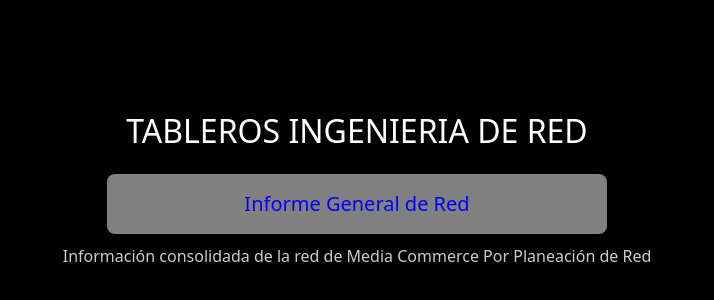
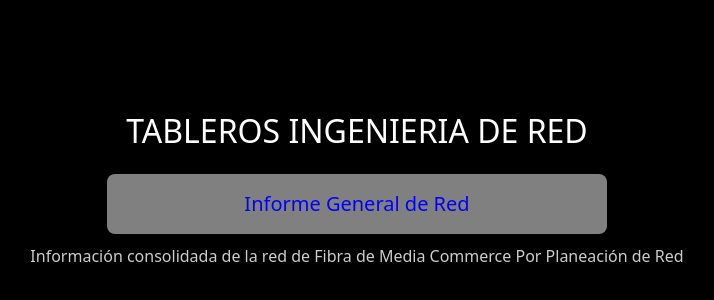
Before and after one commit to octalivarposo/Dash_Power_BI_Ingenieria_De_Red., a plain HTML site: page index.html in a window 1280 px wide. Shown: the part 202-502 px from the top of the page, without its empty margins (283-997 px from the left). Drawn offline with nearby package versions, Linux system fonts and the light colour scheme.

Commit message:
Update index.html

```diff
--- a/index.html
+++ b/index.html
@@ -38,7 +38,7 @@
     <h2 class="mb-4">TABLEROS INGENIERIA DE RED</h2>
 
     <a href="https://app.powerbi.com/links/TD9lyfwVOm?ctid=8d2f79c3-03e7-4dc9-92d3-1e6dbcbb791a&pbi_source=linkShare" target="_blank" class="tablero-link">Informe General de Red</a>
-    <p class="descripcion">Información consolidada de la red de Media Commerce Por Planeación de Red</p>
+    <p class="descripcion">Información consolidada de la red  de Fibra de Media Commerce Por Planeación de Red</p>
 
 </body>
 </html>
```
